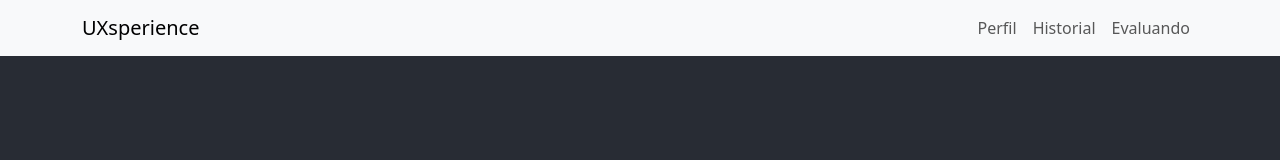
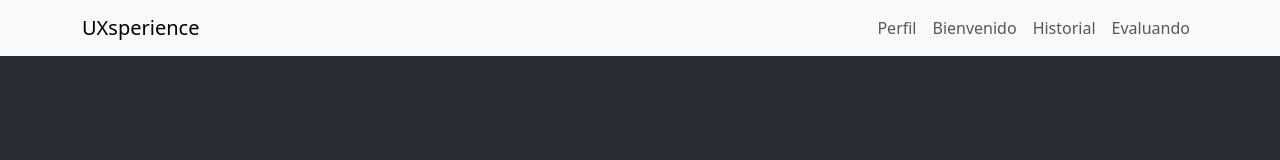
Before and after one commit to AbiCL143/uxproject, a React (Create React App) app: page / in a window 1280 px wide. Shown: the top 160 px of the page. Built offline with nearby package versions, Linux system fonts and the light colour scheme.

Commit message:
Actualización del NavBar

```diff
--- a/src/components/NavBar.js
+++ b/src/components/NavBar.js
@@ -14,6 +14,7 @@ const NavBar = () => {
           {/* Links a la derecha */}
           <Nav className="ms-auto">
             <Nav.Link href="#perfil">Perfil</Nav.Link>
+            <Nav.Link href="#perfil">Bienvenido</Nav.Link>
             <Nav.Link href="#historial">Historial</Nav.Link>
             <Nav.Link href="#evaluando">Evaluando</Nav.Link>
           </Nav>
```
